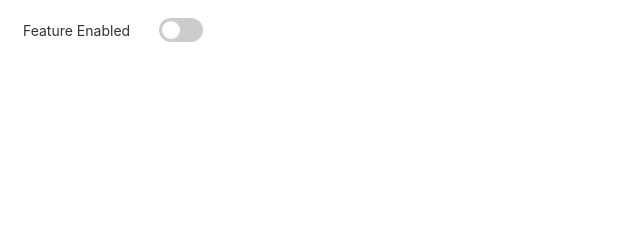
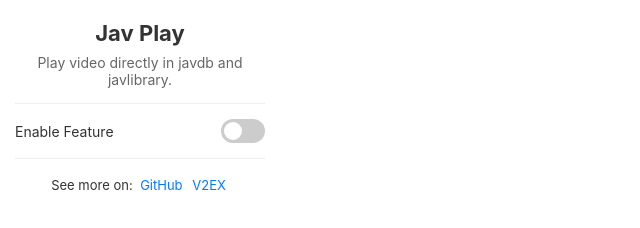
Before and after one commit to SimOo719/jav-play, a website with bundled scripts: page entrypoints/popup/index.html in a window 1280 px wide. Shown: the whole page, without its empty margins (0-640 px from the left). Built offline with nearby package versions, Linux system fonts and the light colour scheme.

Commit message:
Support javlabrary, update Logo, popup, README

```diff
--- a/entrypoints/popup/index.html
+++ b/entrypoints/popup/index.html
@@ -3,17 +3,39 @@
   <head>
     <meta charset="UTF-8" />
     <meta name="viewport" content="width=device-width, initial-scale=1.0" />
-    <title>Settings</title>
+    <title>Jav Play Settings</title>
   </head>
   <body>
     <div id="app">
+      <header>
+        <!-- <img src="/public/JavPlayer.png" alt="Jav Play Logo" class="logo"> -->
+        <h1>Jav Play</h1>
+        <p class="description">Play video directly in javdb and javlibrary.</p>
+      </header>
+
+      <hr class="separator">
+
+      <main class="settings-container">
         <div class="setting-row">
-        <label for="feature-toggle">Feature Enabled</label>
+          <label for="feature-toggle">Enable Feature</label>
           <label class="switch">
             <input type="checkbox" id="feature-toggle">
             <span class="slider round"></span>
           </label>
         </div>
+      </main>
+
+      <hr class="separator">
+
+      <footer>
+        <span>See more on:</span>
+        <a href="https://github.com/aizhimou/jav-play" target="_blank" rel="noopener noreferrer">
+          GitHub
+        </a>
+        <a href="https://v2ex.com/t/1134686" target="_blank" rel="noopener noreferrer">
+          V2EX
+        </a>
+      </footer>
     </div>
     <script type="module" src="./main.ts"></script>
   </body>
--- a/entrypoints/popup/style.css
+++ b/entrypoints/popup/style.css
@@ -1,18 +1,51 @@
 body {
   font-family: -apple-system, BlinkMacSystemFont, 'Segoe UI', Roboto, Helvetica, Arial, sans-serif;
-  width: 180px; /* 给 popup 一个合适的宽度 */
-  padding: 0 15px;
+  width: 280px; /* 为新布局增加了宽度 */
+  padding: 0;
+  margin: 0;
   color: #333;
 }
 
 #app {
-  padding: 10px 0;
+  display: flex;
+  flex-direction: column;
+  align-items: center;
+  text-align: center;
+  padding: 20px 15px;
+}
+
+header {
+  margin-bottom: 15px;
+}
+
+.logo {
+  width: 64px;
+  height: 64px;
+  margin-bottom: 10px;
 }
 
 h1 {
-  font-size: 18px;
-  text-align: center;
-  margin-bottom: 20px;
+  font-size: 22px;
+  margin: 0 0 8px 0;
+}
+
+.description {
+  font-size: 14px;
+  color: #666;
+  margin: 0;
+  max-width: 240px; /* 确保描述文本可以优雅地换行 */
+}
+
+.separator {
+  width: 100%;
+  border: none;
+  border-top: 1px solid #eee;
+  margin: 0;
+}
+
+.settings-container {
+  width: 100%;
+  padding: 15px 0;
 }
 
 .setting-row {
@@ -22,7 +55,27 @@ h1 {
   font-size: 14px;
 }
 
-/* 开关的样式 */
+footer {
+  padding-top: 10px;
+  margin-top: 5px;
+}
+
+footer span {
+  font-size: 13px;
+}
+
+footer a {
+  color: #007bff;
+  text-decoration: none;
+  font-size: 13px;
+  padding: 0 3px;
+}
+
+footer a:hover {
+  text-decoration: underline;
+}
+
+/* --- 开关样式 (保持不变) --- */
 .switch {
   position: relative;
   display: inline-block;
--- a/package.json
+++ b/package.json
@@ -2,7 +2,7 @@
   "name": "jav-play",
   "description": "manifest.json description",
   "private": true,
-  "version": "0.3.0",
+  "version": "0.4.0",
   "type": "module",
   "scripts": {
     "dev": "wxt",
```
Also changed, not shown: README.md, public/JavPlayer.png, public/icon/16.png, public/icon/32.png, public/icon/48.png, public/icon/64.png, public/icon/96.png. Lines whose indentation alone changed are shown as unchanged.
